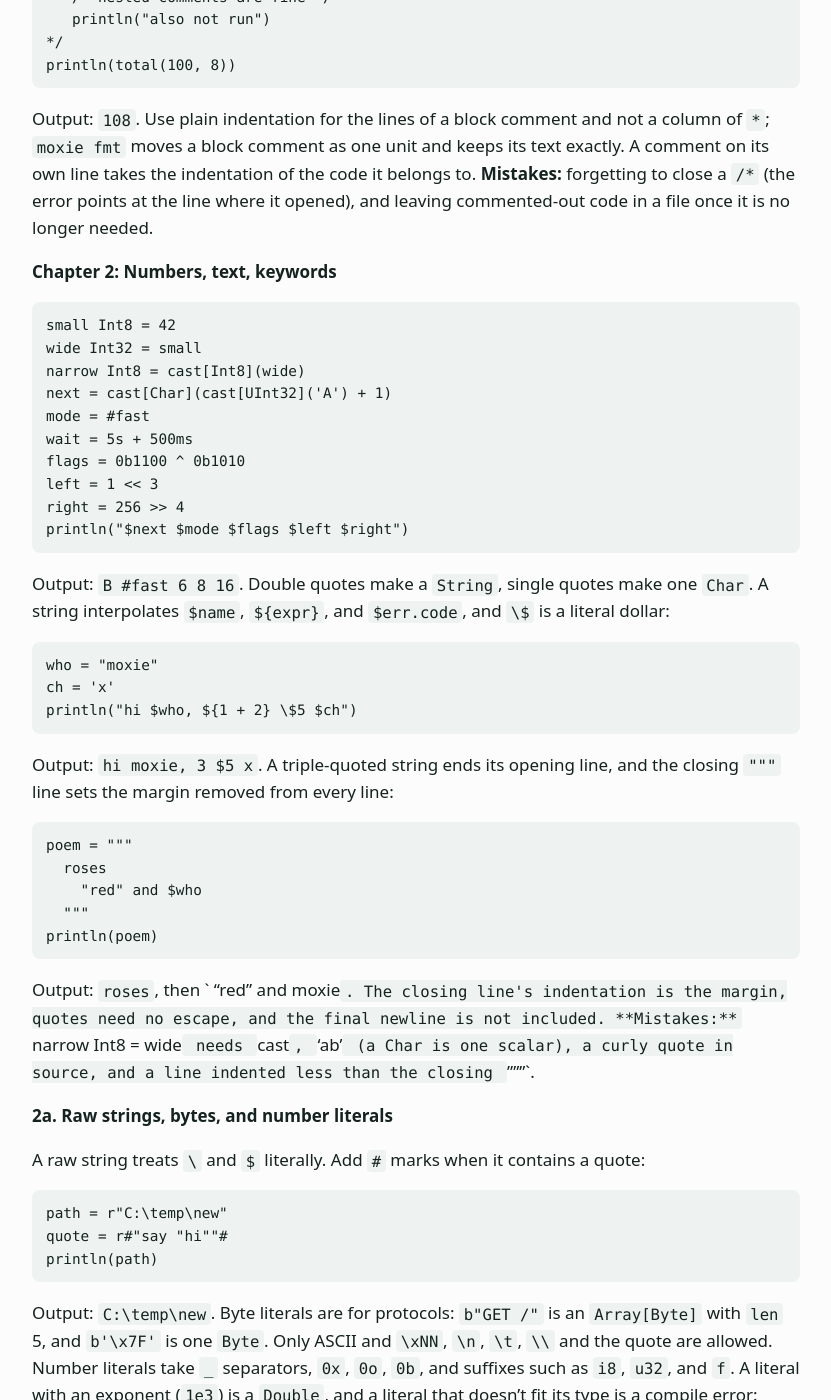
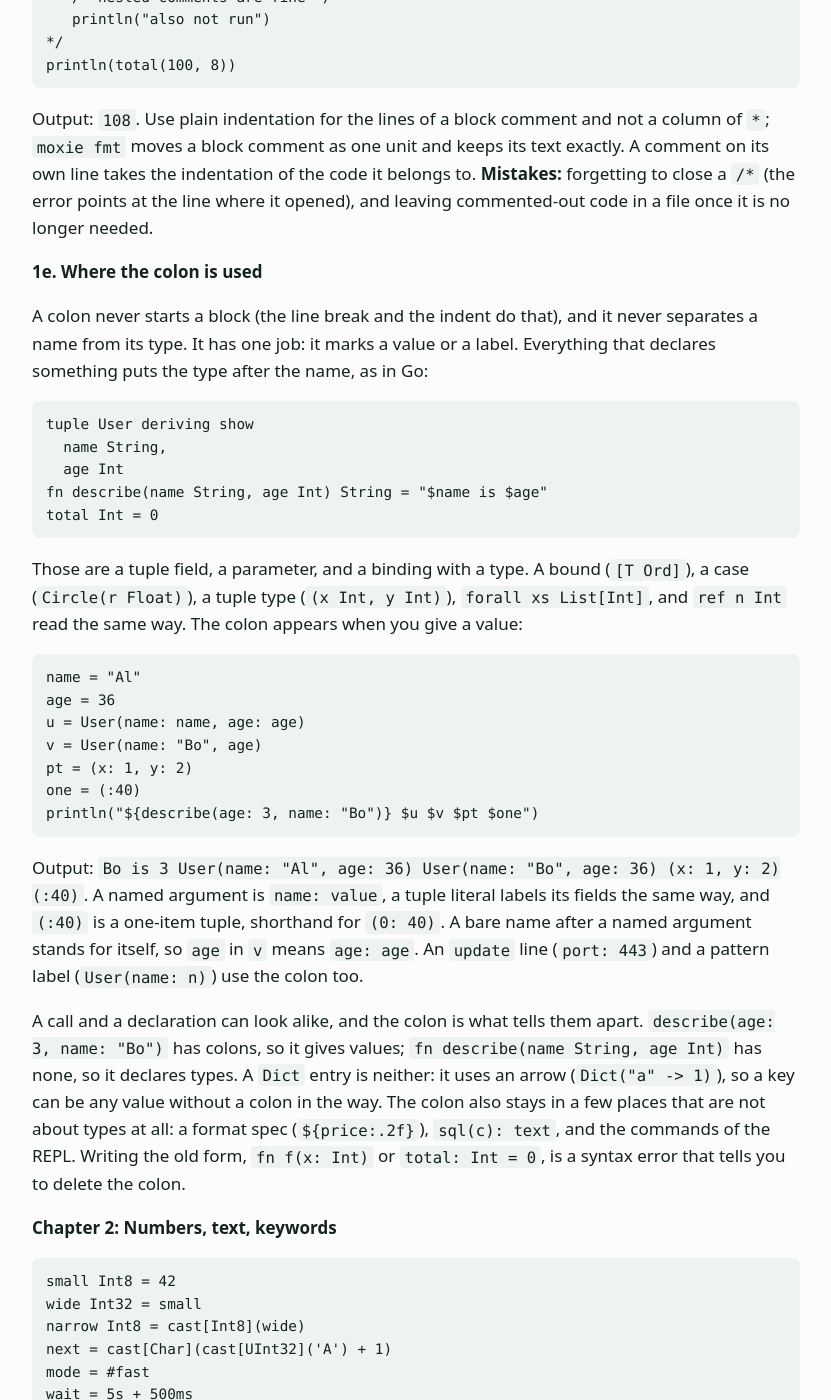
Before and after one commit to slconverse1/moxie, a Jekyll site: the page built from docs/gc/guide.md, in a window 1280 px wide and 1400 px high, scrolled down 6094 px. Shown: the whole window, without its empty margins (224-1055 px from the left). Built offline with Jekyll 4.4.1, drawn with Linux system fonts in a browser that asks for light colours; some of the changed text lies outside the part shown.

Commit message:
Guide: add 1e, where the colon is used; fix a stale Dict colon example
Co-Authored-By: Claude Sonnet 5.5 <noreply@anthropic.com>
Claude-Session: https://claude.ai/code/session_01XCzUchPRZuBnrDtgjNTTye

````diff
--- a/docs/gc/guide.md
+++ b/docs/gc/guide.md
@@ -237,6 +237,34 @@ println(total(100, 8))
 
 Output: `108`. Use plain indentation for the lines of a block comment and not a column of `*`; `moxie fmt` moves a block comment as one unit and keeps its text exactly. A comment on its own line takes the indentation of the code it belongs to. **Mistakes:** forgetting to close a `/*` (the error points at the line where it opened), and leaving commented-out code in a file once it is no longer needed.
 
+**1e. Where the colon is used**
+
+A colon never starts a block (the line break and the indent do that), and it never separates a name from its type. It has one job: it marks a value or a label. Everything that declares something puts the type after the name, as in Go:
+
+```
+tuple User deriving show
+  name String,
+  age Int
+fn describe(name String, age Int) String = "$name is $age"
+total Int = 0
+```
+
+Those are a tuple field, a parameter, and a binding with a type. A bound (`[T Ord]`), a case (`Circle(r Float)`), a tuple type (`(x Int, y Int)`), `forall xs List[Int]`, and `ref n Int` read the same way. The colon appears when you give a value:
+
+```
+name = "Al"
+age = 36
+u = User(name: name, age: age)
+v = User(name: "Bo", age)
+pt = (x: 1, y: 2)
+one = (:40)
+println("${describe(age: 3, name: "Bo")} $u $v $pt $one")
+```
+
+Output: `Bo is 3 User(name: "Al", age: 36) User(name: "Bo", age: 36) (x: 1, y: 2) (:40)`. A named argument is `name: value`, a tuple literal labels its fields the same way, and `(:40)` is a one-item tuple, shorthand for `(0: 40)`. A bare name after a named argument stands for itself, so `age` in `v` means `age: age`. An `update` line (`port: 443`) and a pattern label (`User(name: n)`) use the colon too.
+
+A call and a declaration can look alike, and the colon is what tells them apart. `describe(age: 3, name: "Bo")` has colons, so it gives values; `fn describe(name String, age Int)` has none, so it declares types. A `Dict` entry is neither: it uses an arrow (`Dict("a" -> 1)`), so a key can be any value without a colon in the way. The colon also stays in a few places that are not about types at all: a format spec (`${price:.2f}`), `sql(c): text`, and the commands of the REPL. Writing the old form, `fn f(x: Int)` or `total: Int = 0`, is a syntax error that tells you to delete the colon.
+
 **Chapter 2: Numbers, text, keywords**
 
 ```
@@ -301,7 +329,7 @@ name = "Ada"
 println("${price:.2f}|${n:08b}|${n:#x}|${name:>6}|${1234567:,}")
 ```
 
-Output: `12.50|11111111|0xff|   Ada|1,234,567`. Align is `<`, `>`, or `^` with an optional fill (`${name:*^7}` gives `**Ada**`), width counts characters, and the types are `d x X o b f e E %`. `${name:.2f}` on a string is a compile error. Widths and precisions are constants; for a computed width use `pad_left(s, width)` or `pad_right`. If the expression contains a colon (a `Dict` literal, say), parenthesize it first: `${(Dict("a": 1)):>5}`. An inline `if` has no colon, so `${if ok then "yes" else "no"}` needs no care. The type `n` uses the `Locale` found by `using`:
+Output: `12.50|11111111|0xff|   Ada|1,234,567`. Align is `<`, `>`, or `^` with an optional fill (`${name:*^7}` gives `**Ada**`), width counts characters, and the types are `d x X o b f e E %`. `${name:.2f}` on a string is a compile error. Widths and precisions are constants; for a computed width use `pad_left(s, width)` or `pad_right`. If the expression contains a colon (a `Dict` literal, say), parenthesize it first: `${(Dict("a" -> 1)):>5}`. An inline `if` has no colon, so `${if ok then "yes" else "no"}` needs no care. The type `n` uses the `Locale` found by `using`:
 
 ```
 using locale = Locale.de_de
@@ -752,7 +780,7 @@ print("${transfer(100, 40)} ${transfer(count: 5, dest: 40, source: 100)} ")
 println("${transfer(100, dest: 40)}")
 ```
 
-Output: `70 65 70`. The colon in a call marks a value: `transfer(dest: 40, source: 100)` gives `dest` the value `40`. A declaration has no colon, because the type follows the name: `fn transfer(dest Int, source Int)` says `dest` is an `Int`. The two look alike on purpose, and the colon is how the eye tells them apart: a name followed by a type is a declaration, and a name with a colon and a value is an argument. A bare name after a named argument stands for itself, so `transfer(source: 100, dest)` means `dest: dest`. A tuple can fill a parameter list:
+Output: `70 65 70`. The colon in a call marks a value, and a declaration has none (section 1e). A bare name after a named argument stands for itself, so `transfer(source: 100, dest)` means `dest: dest`. A tuple can fill a parameter list:
 
 ```
 fn sum_squares(x Double, y Double) Double
--- a/docs/guide.md
+++ b/docs/guide.md
@@ -236,6 +236,34 @@ println(total(100, 8))
 
 Output: `108`. Use plain indentation for the lines of a block comment and not a column of `*`; `moxie fmt` moves a block comment as one unit and keeps its text exactly. A comment on its own line takes the indentation of the code it belongs to. **Mistakes:** forgetting to close a `/*` (the error points at the line where it opened), and leaving commented-out code in a file once it is no longer needed.
 
+**1e. Where the colon is used**
+
+A colon never starts a block (the line break and the indent do that), and it never separates a name from its type. It has one job: it marks a value or a label. Everything that declares something puts the type after the name, as in Go:
+
+```
+tuple User deriving show
+  name String,
+  age Int
+fn describe(name String, age Int) String = "$name is $age"
+total Int = 0
+```
+
+Those are a tuple field, a parameter, and a binding with a type. A bound (`[T Ord]`), a case (`Circle(r Float)`), a tuple type (`(x Int, y Int)`), `forall xs List[Int]`, and `ref n Int` read the same way. The colon appears when you give a value:
+
+```
+name = "Al"
+age = 36
+u = User(name: name, age: age)
+v = User(name: "Bo", age)
+pt = (x: 1, y: 2)
+one = (:40)
+println("${describe(age: 3, name: "Bo")} $u $v $pt $one")
+```
+
+Output: `Bo is 3 User(name: "Al", age: 36) User(name: "Bo", age: 36) (x: 1, y: 2) (:40)`. A named argument is `name: value`, a tuple literal labels its fields the same way, and `(:40)` is a one-item tuple, shorthand for `(0: 40)`. A bare name after a named argument stands for itself, so `age` in `v` means `age: age`. An `update` line (`port: 443`) and a pattern label (`User(name: n)`) use the colon too.
+
+A call and a declaration can look alike, and the colon is what tells them apart. `describe(age: 3, name: "Bo")` has colons, so it gives values; `fn describe(name String, age Int)` has none, so it declares types. A `Dict` entry is neither: it uses an arrow (`Dict("a" -> 1)`), so a key can be any value without a colon in the way. The colon also stays in a few places that are not about types at all: a format spec (`${price:.2f}`), `sql(c): text`, and the commands of the REPL. Writing the old form, `fn f(x: Int)` or `total: Int = 0`, is a syntax error that tells you to delete the colon.
+
 **Chapter 2: Numbers, text, keywords**
 
 ```
@@ -300,7 +328,7 @@ name = "Ada"
 println("${price:.2f}|${n:08b}|${n:#x}|${name:>6}|${1234567:,}")
 ```
 
-Output: `12.50|11111111|0xff|   Ada|1,234,567`. Align is `<`, `>`, or `^` with an optional fill (`${name:*^7}` gives `**Ada**`), width counts characters, and the types are `d x X o b f e E %`. `${name:.2f}` on a string is a compile error. Widths and precisions are constants; for a computed width use `pad_left(s, width)` or `pad_right`. If the expression contains a colon (a `Dict` literal, say), parenthesize it first: `${(Dict("a": 1)):>5}`. An inline `if` has no colon, so `${if ok then "yes" else "no"}` needs no care. The type `n` uses the `Locale` found by `using`:
+Output: `12.50|11111111|0xff|   Ada|1,234,567`. Align is `<`, `>`, or `^` with an optional fill (`${name:*^7}` gives `**Ada**`), width counts characters, and the types are `d x X o b f e E %`. `${name:.2f}` on a string is a compile error. Widths and precisions are constants; for a computed width use `pad_left(s, width)` or `pad_right`. If the expression contains a colon (a `Dict` literal, say), parenthesize it first: `${(Dict("a" -> 1)):>5}`. An inline `if` has no colon, so `${if ok then "yes" else "no"}` needs no care. The type `n` uses the `Locale` found by `using`:
 
 ```
 using locale = Locale.de_de
@@ -751,7 +779,7 @@ print("${transfer(100, 40)} ${transfer(count: 5, dest: 40, source: 100)} ")
 println("${transfer(100, dest: 40)}")
 ```
 
-Output: `70 65 70`. The colon in a call marks a value: `transfer(dest: 40, source: 100)` gives `dest` the value `40`. A declaration has no colon, because the type follows the name: `fn transfer(dest Int, source Int)` says `dest` is an `Int`. The two look alike on purpose, and the colon is how the eye tells them apart: a name followed by a type is a declaration, and a name with a colon and a value is an argument. A bare name after a named argument stands for itself, so `transfer(source: 100, dest)` means `dest: dest`. A tuple can fill a parameter list:
+Output: `70 65 70`. The colon in a call marks a value, and a declaration has none (section 1e). A bare name after a named argument stands for itself, so `transfer(source: 100, dest)` means `dest: dest`. A tuple can fill a parameter list:
 
 ```
 fn sum_squares(x Double, y Double) Double
````
Also changed, not shown: tests/gc_guide_corpus.json, tests/guide_corpus.json.
